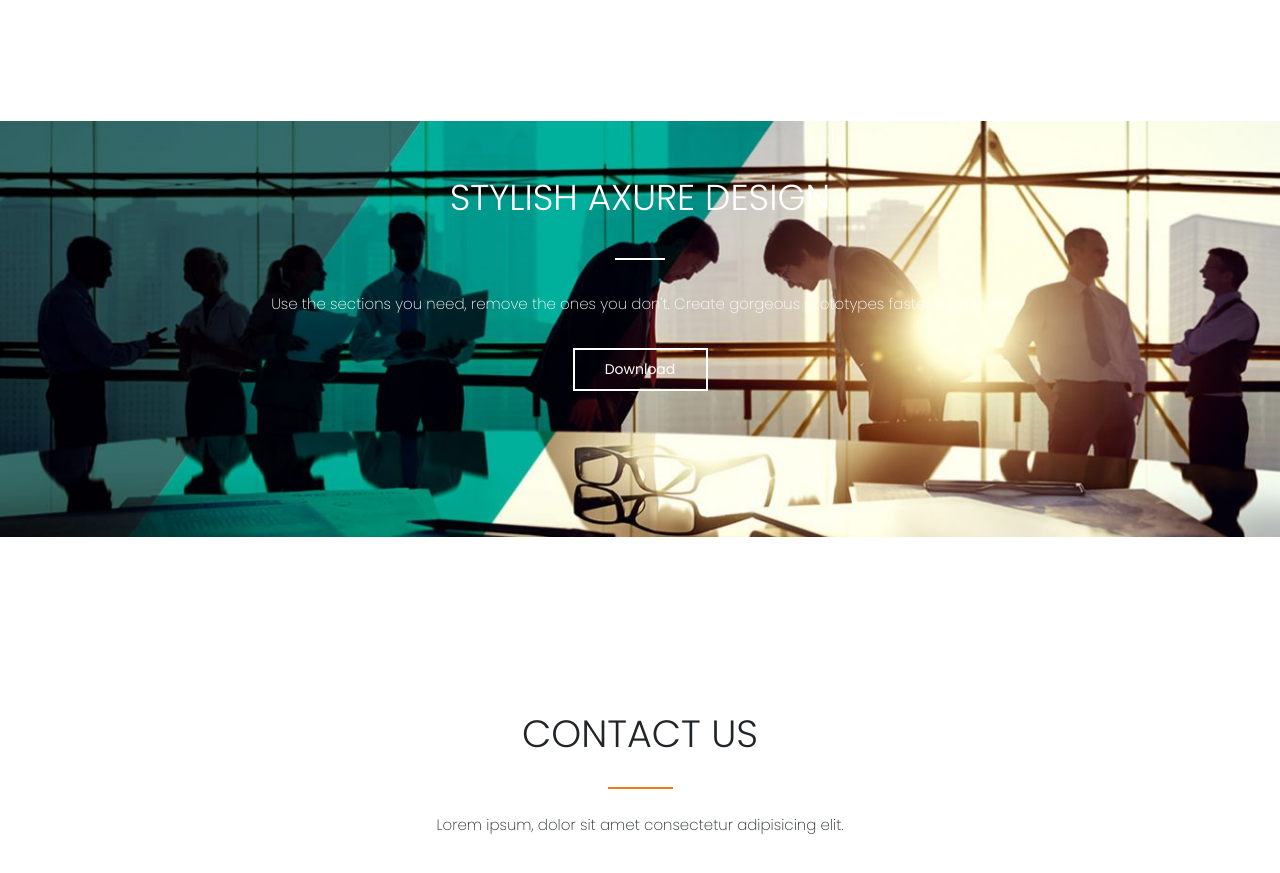
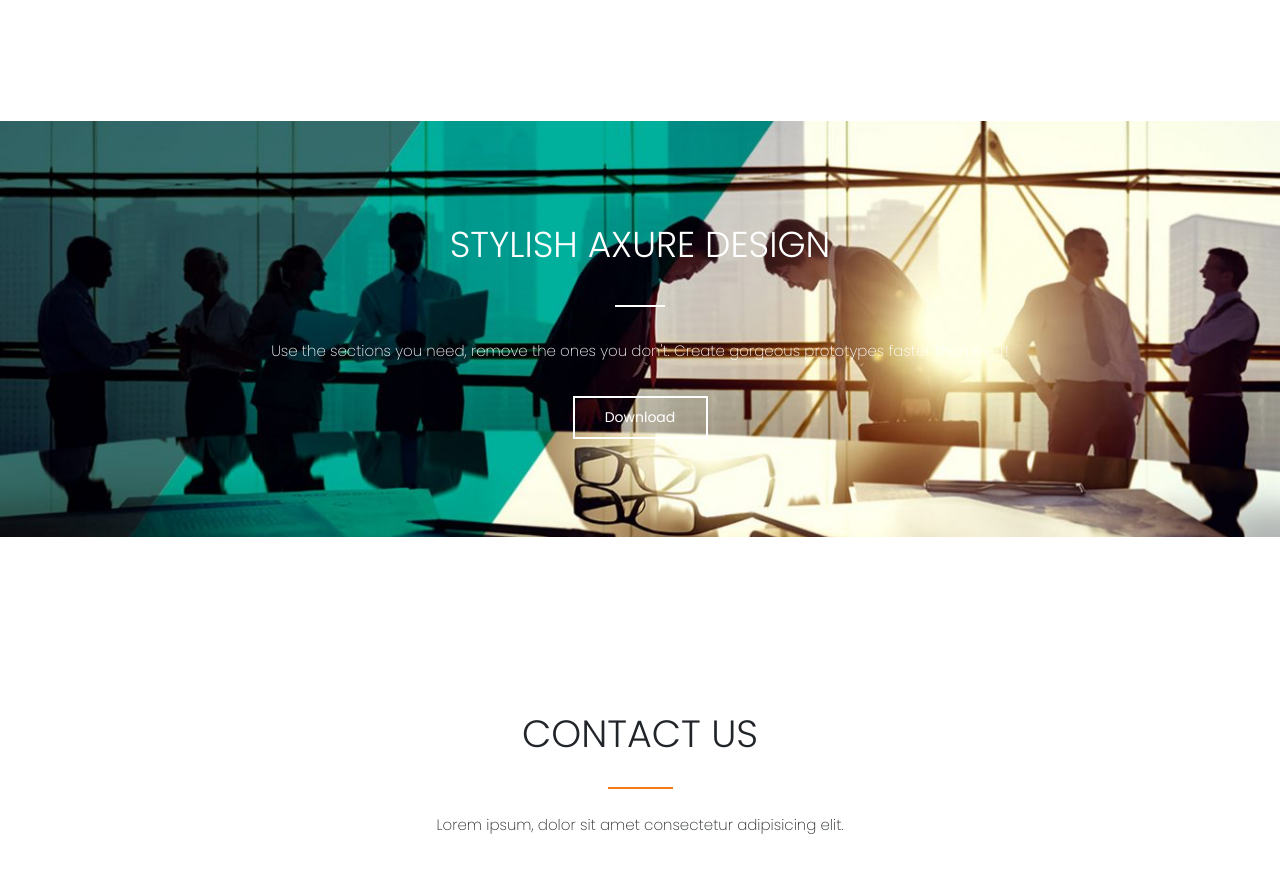
Before and after one commit to 9DeanDev/AXIT-Interface, a plain HTML site: page index.html in a window 1280 px wide. Shown: the part 3880-4753 px from the top of the page. Drawn offline with nearby package versions, Linux system fonts and the light colour scheme.

Commit message:
finalupdate

```diff
--- a/index.html
+++ b/index.html
@@ -312,7 +312,7 @@
             </div>
         </div>
         <!-- Section 6 -->
-        <div class="container-fluild section6 ">
+        <div class="container-fluild section6 d-flex justify-content-center align-items-center">
             <div class="st6 container d-flex flex-column px-5 justify-content-center align-items-center text-white ">
                 <div class="title">
                     STYLISH AXURE DESIGN
```
